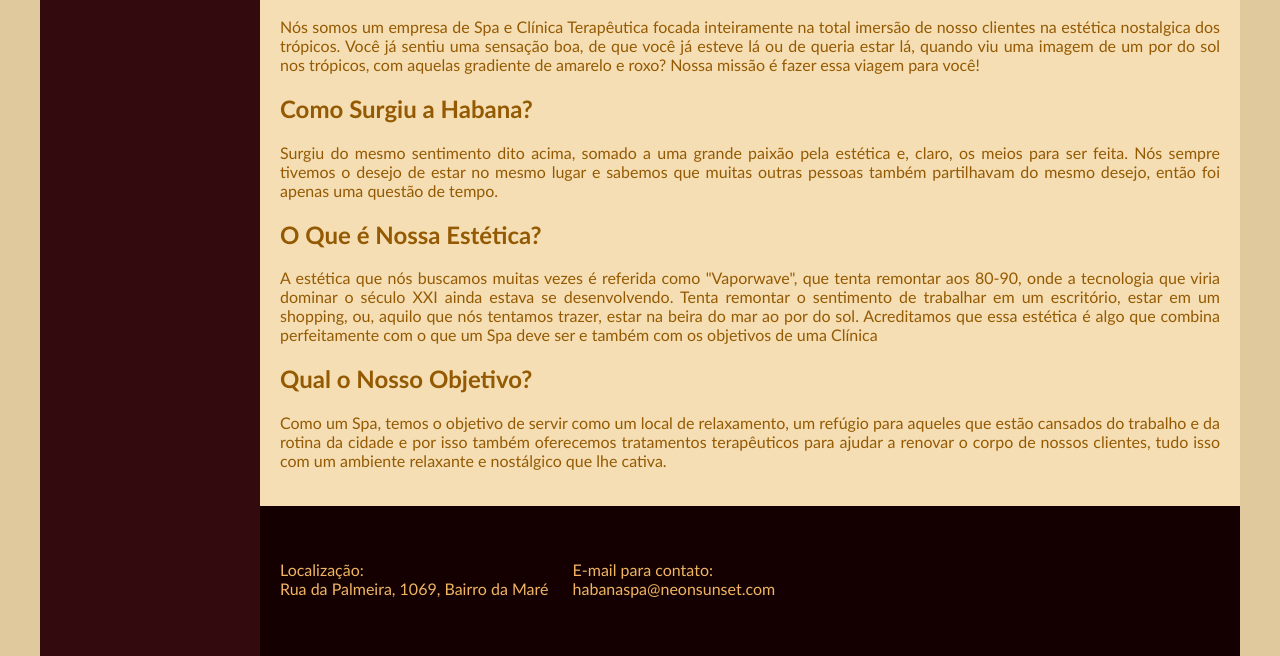
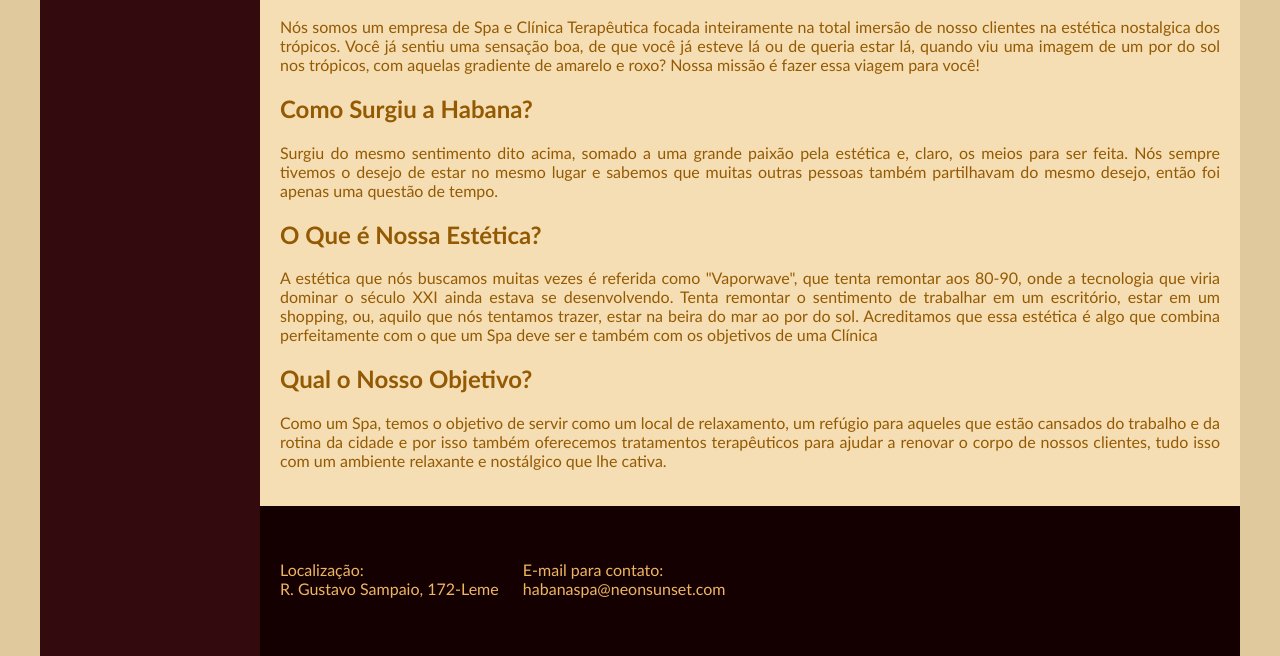
Before and after one commit to lucasalmeida07/dio-challanges, a plain HTML site: page 1-HTML_course_challanges/2-clinic_website_challange/about.html in a window 1280 px wide. Shown: the part 334-990 px from the top of the page. Drawn offline with Linux system fonts and the light colour scheme.

Commit message:
fixed the wrong localization in the footer

```diff
--- a/1-HTML_course_challanges/2-clinic_website_challange/about.html
+++ b/1-HTML_course_challanges/2-clinic_website_challange/about.html
@@ -70,7 +70,7 @@
                 <div class="footer_text">
                     <p>
                     Localização: <br>
-                    Rua da Palmeira, 1069, Bairro da Maré
+                    R. Gustavo Sampaio, 172-Leme
                     </p>
                 </div>
                 <div class="footer_text">
```
Also changed, not shown: 1-HTML_course_challanges/2-clinic_website_challange/atendimento.html (+1 -1 lines), 1-HTML_course_challanges/2-clinic_website_challange/landing.html (+1 -1 lines), 1 other file.
